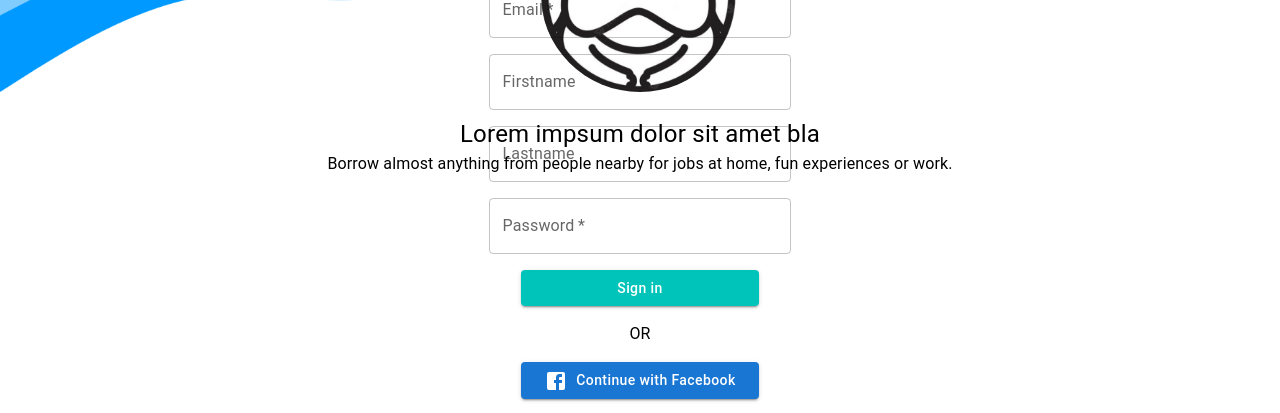
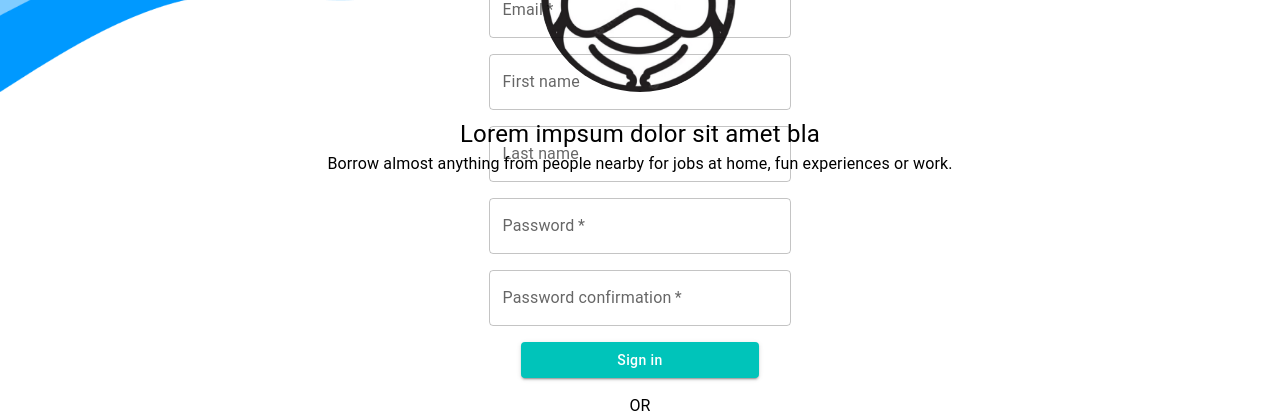
Before and after one commit to mirrenil/arbetsmetodik, a React (Create React App) app: page /signup in a window 1280 px wide. Shown: the part 308-721 px from the top of the page. Built offline with nearby package versions, Linux system fonts and the light colour scheme; no server answers.

Commit message:
adds password confirmation and fixes the alert

```diff
--- a/src/Pages/NewListingPage.tsx
+++ b/src/Pages/NewListingPage.tsx
@@ -41,7 +41,6 @@ export default function NewListing() {
   const navigate = useNavigate();
 
   const handleNewListing = async (event: FormEvent) => {
-    console.log("handleNewListing started");
     event.preventDefault();
     try {
       const docRef = await addDoc(listingsRef, {
@@ -51,7 +50,6 @@ export default function NewListing() {
         price,
         createdAt: Timestamp.now(),
       });
-      console.log("Document written with ID: ", docRef.id);
       navigate("/");
     } catch (error) {
     console.error("Error adding document: ", error);
--- a/src/Pages/SignIn.tsx
+++ b/src/Pages/SignIn.tsx
@@ -20,10 +20,9 @@ function SignInPage() {
 
 		try {
 		await login(loginEmail, loginPassword);
-		console.log("login successful");
 		navigate("/profile");
 		} catch (error) {
-			console.log("login failed" + error);
+			console.error("login failed" + error);
 
 		setError("Failed to sign in");
 		}
--- a/src/Pages/SignUp.tsx
+++ b/src/Pages/SignUp.tsx
@@ -7,13 +7,15 @@ import { useAuth } from "../authContext";
 import GoogleButton from 'react-google-button';
 
 function SignUpPage() {
-  const { signup, registerEmail, setRegisterEmail, registerPassword, setRegisterPassword, googleSignIn } = useAuth();
+  const { signup, registerEmail, setRegisterEmail, registerPassword, setRegisterPassword, googleSignIn, passwordConfirmation, setPasswordConfirmation } = useAuth();
   const [error, setError] = useState("");
   const [loading, setLoading] = useState(false);
   const navigate = useNavigate();
 
   const handleSubmit = async (e: FormEvent) => {
     e.preventDefault();
+
+	if (registerPassword !== passwordConfirmation)  return setError("Passwords do not match");
 
     try {
       setError("");
@@ -41,7 +43,6 @@ function SignUpPage() {
       <Typography variant="h4" align="center" mb={5}>
         New to Chubby Dog?
       </Typography>
-	  {error && <Alert variant="outlined">{error}</Alert>}
       <Box
         component="form"
         className="box"
@@ -59,8 +60,8 @@ function SignUpPage() {
           required
           onChange={(e) => setRegisterEmail(e.target.value)}
         />
-        <TextField id="outlined-basic" label="Firstname" variant="outlined" />
-        <TextField id="outlined-basic" label="Lastname" variant="outlined" />
+        <TextField id="outlined-basic" label="First name" variant="outlined" />
+        <TextField id="outlined-basic" label="Last name" variant="outlined" />
         <TextField
           id="outlined-basic"
           label="Password"
@@ -69,6 +70,15 @@ function SignUpPage() {
           required
           onChange={(e) => setRegisterPassword(e.target.value)}
         />
+		<TextField
+          id="outlined-basic"
+          label="Password confirmation"
+          variant="outlined"
+          type="password"
+          required
+          onChange={(e) => setPasswordConfirmation(e.target.value)}
+        />
+		  {error && <Alert severity="error">{error}</Alert>}
         <Button
           type="submit"
           color="primary"
--- a/src/authContext.tsx
+++ b/src/authContext.tsx
@@ -32,6 +32,8 @@ interface AuthContext {
   loginPassword: string;
   setLoginPassword: (password: string) => void;
   googleSignIn: () => void;
+  passwordConfirmation: string;
+  setPasswordConfirmation: (password: string) => void;
 }
 
 export const AuthContext = createContext<AuthContext>({
@@ -48,6 +50,8 @@ export const AuthContext = createContext<AuthContext>({
   loginPassword: "",
   setLoginPassword: () => Promise,
   googleSignIn: () => Promise,
+  passwordConfirmation: "",
+  setPasswordConfirmation: () => Promise,
 });
 
 export function useAuth() {
@@ -60,6 +64,7 @@ export function AuthProvider(props: any) {
   const [registerPassword, setRegisterPassword] = useState("");
   const [loginEmail, setLoginEmail] = useState("");
   const [loginPassword, setLoginPassword] = useState("");
+  const [passwordConfirmation, setPasswordConfirmation] = useState("");
 
   useEffect(() => {
     const unsubscribe = onAuthStateChanged(auth, (currentUser) => {
@@ -80,7 +85,6 @@ export function AuthProvider(props: any) {
         registerEmail,
         registerPassword
       );
-      console.log(user);
     } catch (error) {
       console.error(error);
     }
@@ -94,7 +98,6 @@ export function AuthProvider(props: any) {
         loginPassword
       );
       setCurrentUser(currentUser);
-      console.log(user);
     } catch (error) {
       console.error(error);
     }
@@ -125,6 +128,8 @@ export function AuthProvider(props: any) {
         loginPassword,
         setLoginPassword,
         googleSignIn,
+        passwordConfirmation,
+        setPasswordConfirmation,
       }}
     >
        {props.children}
```
